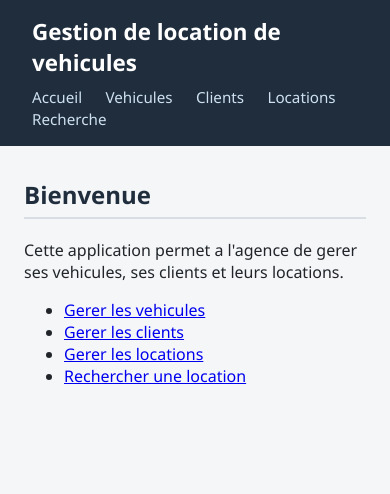
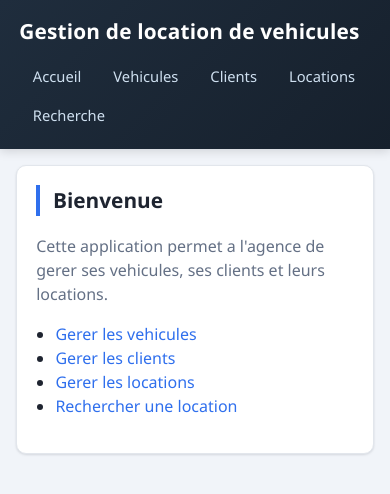
Before and after one commit to jmngsz9zs5-cmyk/Rokhaya_Thiam_-Gestion_de_location_de_vehicules, a PHP site: page / in a window 390 px wide. Shown: the top 494 px of the page. Run offline with PHP 8.4, Linux system fonts and the light colour scheme.

Commit message:
Amelioration du style CSS (rendu plus professionnel)

```diff
--- a/assets/css/style.css
+++ b/assets/css/style.css
@@ -1,103 +1,262 @@
+/* ---------- Base ---------- */
+
 * {
     box-sizing: border-box;
 }
 
+:root {
+    --couleur-primaire: #2f6fed;
+    --couleur-primaire-hover: #2559c2;
+    --couleur-fond: #f1f4f9;
+    --couleur-texte: #1e2430;
+    --couleur-texte-doux: #647085;
+    --couleur-bordure: #e2e6ec;
+    --couleur-carte: #ffffff;
+    --ombre: 0 1px 3px rgba(16, 24, 40, 0.08), 0 1px 2px rgba(16, 24, 40, 0.05);
+    --rayon: 10px;
+}
+
 body {
     margin: 0;
-    font-family: "Segoe UI", Arial, sans-serif;
-    background-color: #f4f6f8;
-    color: #212529;
+    font-family: "Segoe UI", system-ui, -apple-system, Roboto, Arial, sans-serif;
+    background-color: var(--couleur-fond);
+    color: var(--couleur-texte);
+    line-height: 1.5;
 }
 
+/* ---------- Entete ---------- */
+
 header {
-    background-color: #1f2d3d;
+    background: linear-gradient(135deg, #1f2d3d, #16202c);
     color: #ffffff;
-    padding: 1rem 2rem;
+    padding: 1.1rem 2.5rem;
+    box-shadow: 0 2px 10px rgba(0, 0, 0, 0.15);
 }
 
 header h1 {
-    margin: 0 0 0.5rem 0;
-    font-size: 1.4rem;
+    margin: 0 0 0.7rem 0;
+    font-size: 1.3rem;
+    font-weight: 600;
+    letter-spacing: 0.2px;
+}
+
+nav {
+    display: flex;
+    flex-wrap: wrap;
+    gap: 0.3rem;
 }
 
 nav a {
     color: #cfe0f0;
     text-decoration: none;
-    margin-right: 1.2rem;
-    font-size: 0.95rem;
+    padding: 0.4rem 0.85rem;
+    border-radius: 6px;
+    font-size: 0.92rem;
+    font-weight: 500;
+    transition: background-color 0.15s ease, color 0.15s ease;
 }
 
 nav a:hover {
+    background-color: rgba(255, 255, 255, 0.12);
+    color: #ffffff;
+}
+
+/* ---------- Contenu principal ---------- */
+
+main {
+    max-width: 1000px;
+    margin: 2.2rem auto;
+    padding: 2rem 2.2rem;
+    background-color: var(--couleur-carte);
+    border: 1px solid var(--couleur-bordure);
+    border-radius: var(--rayon);
+    box-shadow: var(--ombre);
+}
+
+h2 {
+    margin-top: 0;
+    color: var(--couleur-texte);
+    font-size: 1.3rem;
+    padding-left: 0.8rem;
+    border-left: 4px solid var(--couleur-primaire);
+}
+
+h3 {
+    color: var(--couleur-texte);
+    font-size: 1.05rem;
+}
+
+p {
+    color: var(--couleur-texte-doux);
+}
+
+main > ul {
+    padding-left: 1.2rem;
+}
+
+main a {
+    color: var(--couleur-primaire);
+    text-decoration: none;
+}
+
+main a:hover {
     text-decoration: underline;
 }
 
-main {
-    max-width: 960px;
-    margin: 2rem auto;
-    padding: 0 1.5rem;
-}
-
-h2 {
-    color: #1f2d3d;
-    border-bottom: 2px solid #d8dee4;
-    padding-bottom: 0.4rem;
-}
+/* ---------- Tableaux ---------- */
 
 table {
     width: 100%;
     border-collapse: collapse;
-    background-color: #ffffff;
-    margin-top: 1rem;
+    margin-top: 1.2rem;
+    border: 1px solid var(--couleur-bordure);
+    border-radius: 8px;
+    overflow: hidden;
 }
 
 th, td {
-    padding: 0.6rem 0.8rem;
-    border: 1px solid #d8dee4;
+    padding: 0.75rem 1rem;
     text-align: left;
 }
 
 th {
-    background-color: #e9edf1;
+    background-color: #f6f8fb;
+    color: var(--couleur-texte-doux);
+    font-size: 0.78rem;
+    font-weight: 700;
+    text-transform: uppercase;
+    letter-spacing: 0.04em;
+    border-bottom: 1px solid var(--couleur-bordure);
 }
 
+tbody tr {
+    border-bottom: 1px solid var(--couleur-bordure);
+    transition: background-color 0.12s ease;
+}
+
+tbody tr:last-child {
+    border-bottom: none;
+}
+
+tbody tr:nth-child(even) {
+    background-color: #fafbfd;
+}
+
+tbody tr:hover {
+    background-color: #eef3fc;
+}
+
+td a {
+    font-size: 0.9rem;
+    font-weight: 500;
+}
+
+/* ---------- Formulaires ---------- */
+
 form {
-    background-color: #ffffff;
-    border: 1px solid #d8dee4;
-    border-radius: 6px;
-    padding: 1.2rem;
+    background-color: #fafbfd;
+    border: 1px solid var(--couleur-bordure);
+    border-radius: var(--rayon);
+    padding: 1.5rem;
     max-width: 480px;
+    margin-top: 1.2rem;
+}
+
+form + form {
     margin-top: 1rem;
 }
 
 form label {
     display: block;
-    margin-bottom: 0.9rem;
+    margin-bottom: 1.1rem;
     font-weight: 600;
+    font-size: 0.85rem;
+    color: var(--couleur-texte-doux);
+    text-transform: uppercase;
+    letter-spacing: 0.03em;
 }
 
 form input,
 form select {
     display: block;
     width: 100%;
-    margin-top: 0.3rem;
-    padding: 0.45rem;
-    border: 1px solid #c3cbd3;
-    border-radius: 4px;
+    margin-top: 0.4rem;
+    padding: 0.55rem 0.7rem;
+    border: 1px solid #c9d0da;
+    border-radius: 6px;
     font-size: 0.95rem;
+    font-family: inherit;
+    font-weight: 400;
+    text-transform: none;
+    letter-spacing: normal;
+    color: var(--couleur-texte);
+    background-color: #ffffff;
+    transition: border-color 0.15s ease, box-shadow 0.15s ease;
 }
+
+form input:focus,
+form select:focus {
+    outline: none;
+    border-color: var(--couleur-primaire);
+    box-shadow: 0 0 0 3px rgba(47, 111, 237, 0.15);
+}
+
+form input[type="checkbox"] {
+    display: inline-block;
+    width: auto;
+    margin: 0 0.4rem 0 0;
+    vertical-align: middle;
+}
+
+/* ---------- Boutons ---------- */
 
 button, .btn {
     display: inline-block;
-    background-color: #2f6fed;
+    background-color: var(--couleur-primaire);
     color: #ffffff;
     border: none;
-    padding: 0.5rem 1rem;
-    border-radius: 4px;
+    padding: 0.6rem 1.2rem;
+    border-radius: 6px;
     cursor: pointer;
     text-decoration: none;
-    font-size: 0.95rem;
+    font-size: 0.9rem;
+    font-weight: 600;
+    box-shadow: 0 1px 2px rgba(16, 24, 40, 0.1);
+    transition: background-color 0.15s ease, box-shadow 0.15s ease, transform 0.1s ease;
 }
 
 button:hover, .btn:hover {
-    background-color: #2559c2;
+    background-color: var(--couleur-primaire-hover);
+    box-shadow: 0 4px 10px rgba(47, 111, 237, 0.25);
+    text-decoration: none;
 }
+
+button:active, .btn:active {
+    transform: translateY(1px);
+}
+
+form > a {
+    display: inline-block;
+    margin-left: 0.6rem;
+    color: var(--couleur-texte-doux);
+    font-size: 0.9rem;
+    font-weight: 500;
+}
+
+/* ---------- Responsive ---------- */
+
+@media (max-width: 640px) {
+    header {
+        padding: 1rem 1.2rem;
+    }
+
+    main {
+        margin: 1rem;
+        padding: 1.2rem;
+    }
+
+    table {
+        display: block;
+        overflow-x: auto;
+    }
+}
```
